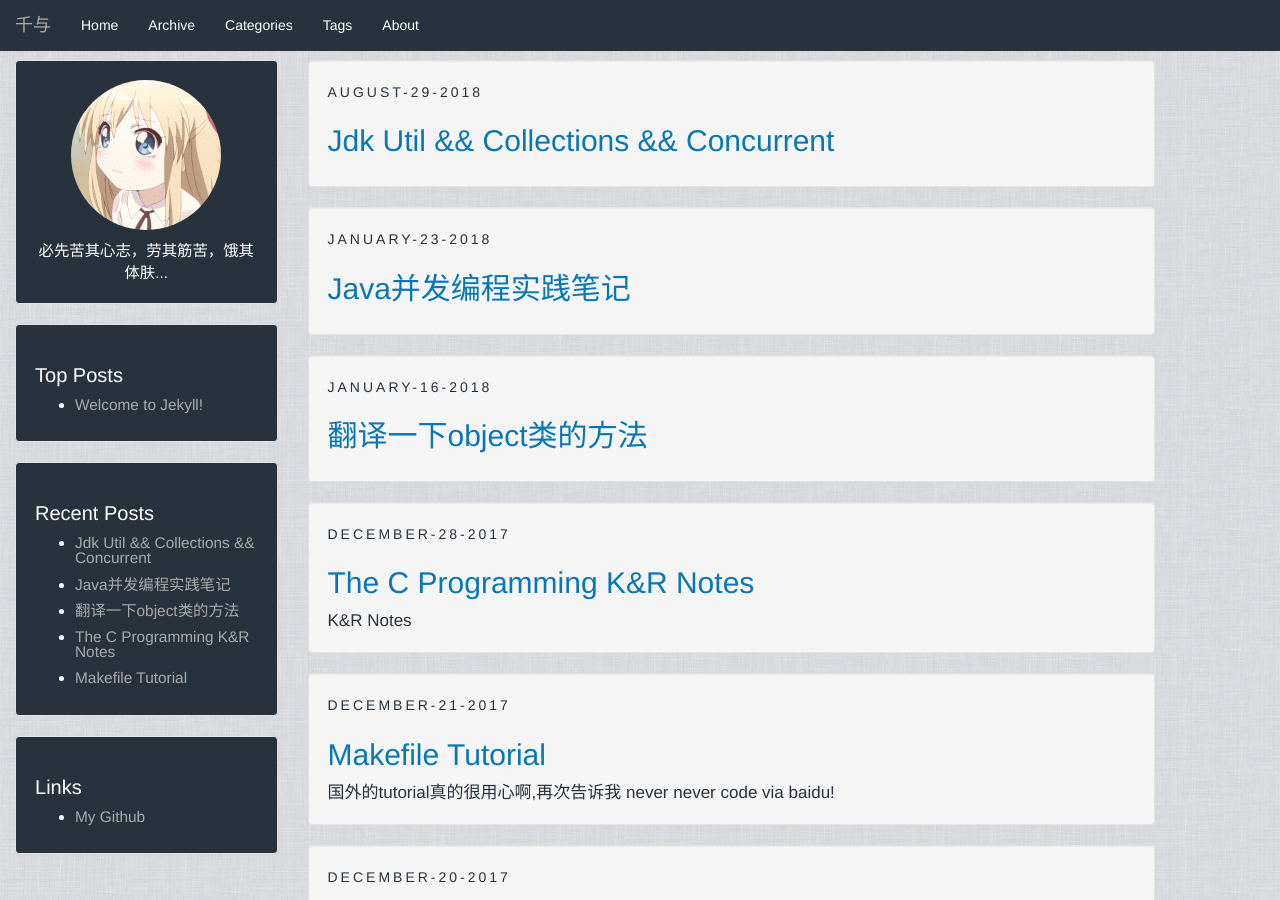
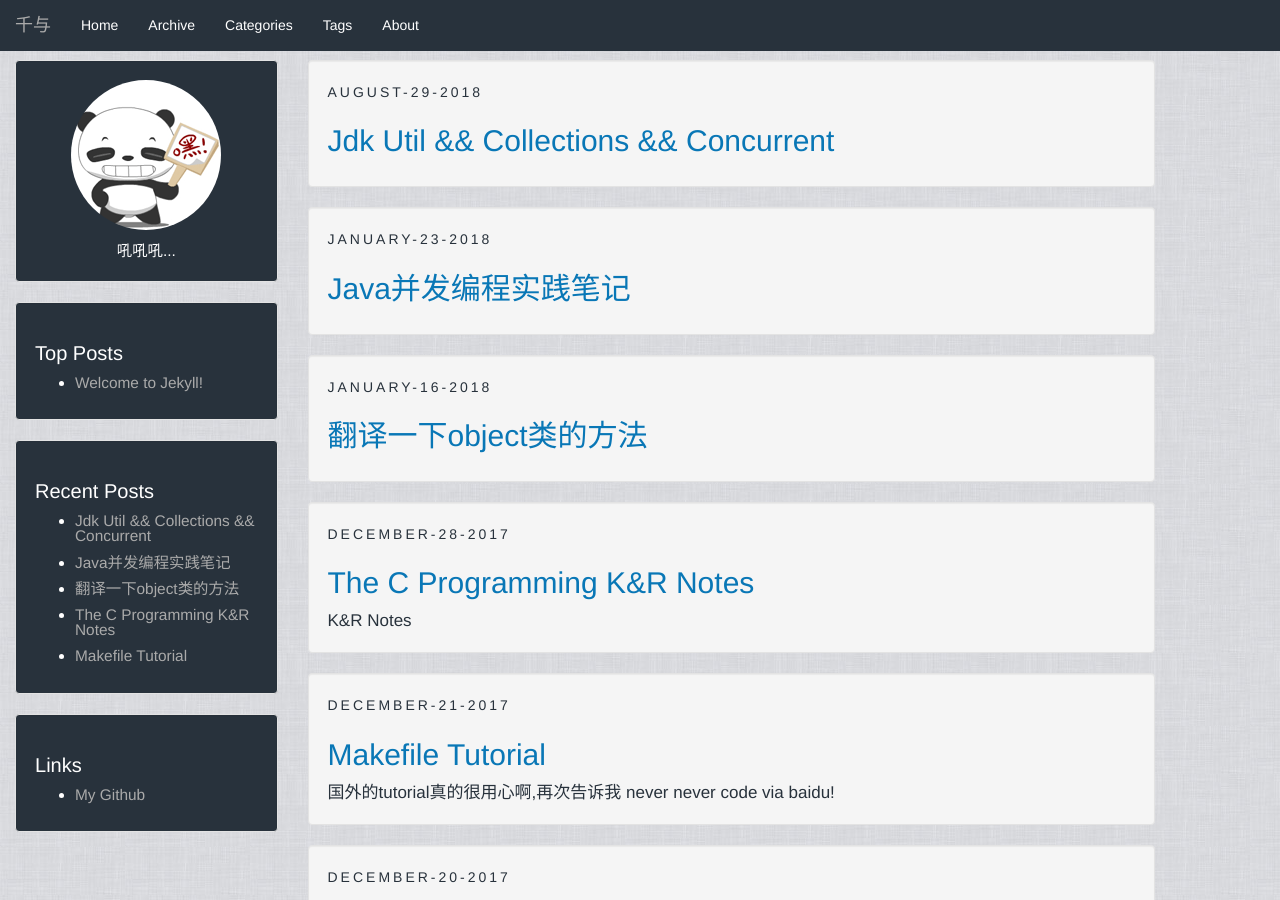
Before and after one commit to qianzheng0819/qianzheng0819.github.io, a Jekyll site: the page built from index.html, in a window 1280 px wide and 900 px high. Built offline with Jekyll 4.4.1, drawn with Linux system fonts in a browser that asks for light colours; the list of posts is cut into pages by our own code.

Commit message:
add animation

```diff
--- a/_config.yml
+++ b/_config.yml
@@ -1,7 +1,7 @@
 # Jekyll configuration
 
 name: 千与
-description: 必先苦其心志，劳其筋苦，饿其体肤...
+description: 吼吼吼...
 
 # url is currently only used only for the RSS feed in feed.xml
 url: #https://github.com/zxixia/jekyll-xixia
```
Also changed, not shown: assets/images/xixia.gif.
